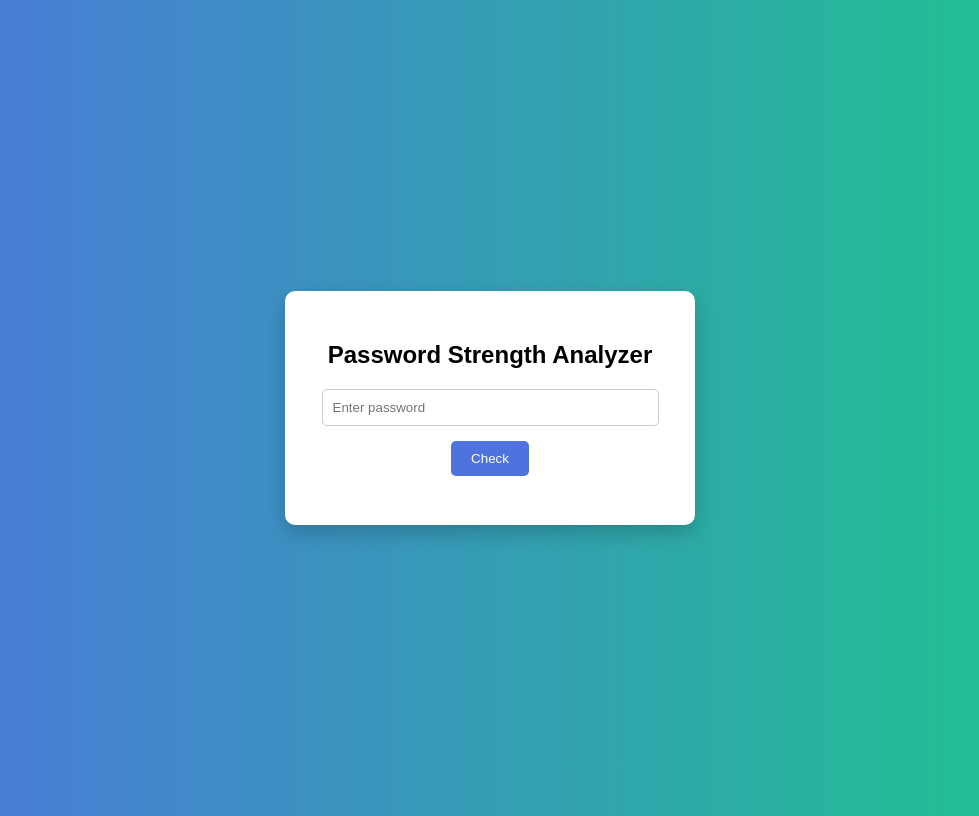
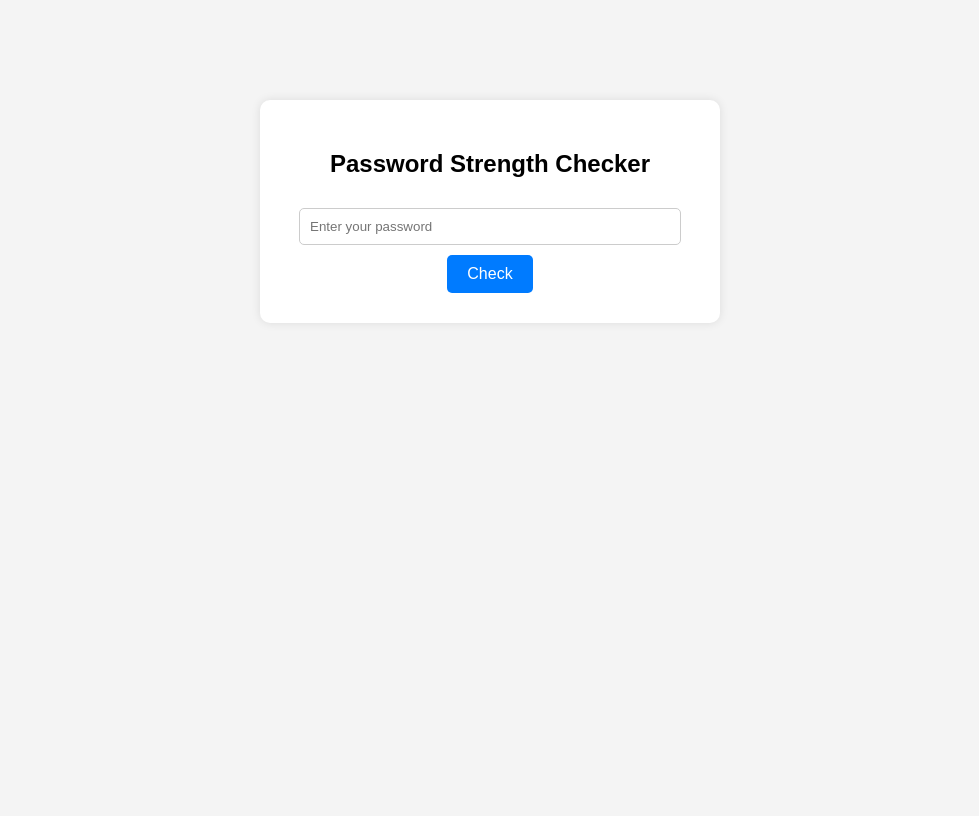
Before and after one commit to Sajeed191/password-strength-analyzer, a Flask app: page / in a window 1280 px wide. Shown: the whole page, without its empty margins (150-1129 px from the left). After the commit the page ends 293 px from the top, so only its background shows below. Run offline with Flask 3, Linux system fonts and the light colour scheme.

Commit message:
Update index.html

```diff
--- a/templates/index.html
+++ b/templates/index.html
@@ -5,30 +5,24 @@
     <style>
         body {
             font-family: Arial, sans-serif;
-            background: linear-gradient(to right, #4e73df, #1cc88a);
-            display: flex;
-            justify-content: center;
-            align-items: center;
-            height: 100vh;
+            background-color: #f4f4f4;
+            text-align: center;
+            margin-top: 100px;
         }
 
         .container {
             background: white;
+            width: 400px;
+            margin: auto;
             padding: 30px;
             border-radius: 10px;
-            box-shadow: 0 8px 20px rgba(0,0,0,0.2);
-            text-align: center;
-            width: 350px;
+            box-shadow: 0 0 10px rgba(0,0,0,0.1);
         }
 
-        h2 {
-            margin-bottom: 20px;
-        }
-
-        input {
+        input[type="text"] {
             width: 90%;
             padding: 10px;
-            margin-bottom: 15px;
+            margin: 10px 0;
             border-radius: 5px;
             border: 1px solid #ccc;
         }
@@ -37,77 +31,56 @@
             padding: 10px 20px;
             border: none;
             border-radius: 5px;
-            background-color: #4e73df;
+            background-color: #007BFF;
             color: white;
+            font-size: 16px;
             cursor: pointer;
         }
 
         button:hover {
-            background-color: #2e59d9;
+            background-color: #0056b3;
+        }
+
+        .result {
+            margin-top: 20px;
+            font-size: 18px;
+            font-weight: bold;
         }
 
         .weak {
             color: red;
-            font-weight: bold;
         }
 
         .medium {
             color: orange;
-            font-weight: bold;
         }
 
         .strong {
             color: green;
-            font-weight: bold;
         }
     </style>
 </head>
 <body>
 
     <div class="container">
-    <h2>Password Strength Analyzer</h2>
+        <h2>Password Strength Checker</h2>
 
         <form action="/check" method="POST">
-        <input type="password" name="password" placeholder="Enter password" required>
+            <input type="text" name="password" placeholder="Enter your password" required>
             <br>
             <button type="submit">Check</button>
         </form>
 
         {% if result %}
-        <h3>
-            Strength:
-            <span class="
+            <div class="result
                 {% if result == 'Weak' %}weak
                 {% elif result == 'Medium' %}medium
                 {% else %}strong
-                {% endif %}
-            ">
-                {{ result }}
-            </span>
-        </h3>
+                {% endif %}">
+                Password Strength: {{ result }}
+            </div>
         {% endif %}
     </div>
 
-<script>
-    const passwordInput = document.querySelector("input");
-    const resultDisplay = document.createElement("h3");
-    document.querySelector(".container").appendChild(resultDisplay);
-
-    passwordInput.addEventListener("input", function() {
-        fetch("/check", {
-            method: "POST",
-            headers: {
-                "Content-Type": "application/json"
-            },
-            body: JSON.stringify({password: passwordInput.value})
-        })
-        .then(response => response.json())
-        .then(data => {
-            let strength = data.strength;
-            resultDisplay.innerHTML = "Strength: <span class='" + strength.toLowerCase() + "'>" + strength + "</span>";
-        });
-    });
-</script>
 </body>
-
 </html>
```
Lines whose indentation alone changed are shown as unchanged.
